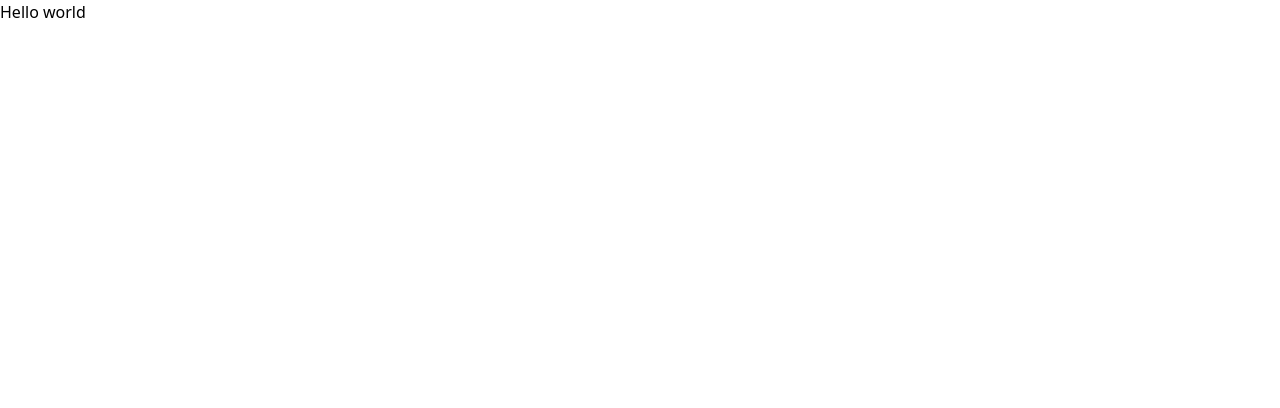
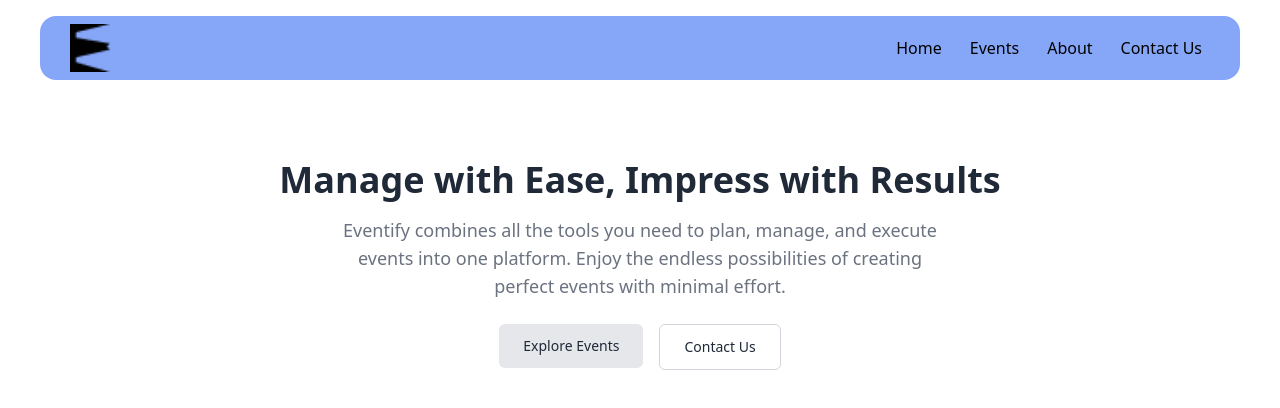
Before and after one commit to Ashakour1/Eventify, a React (Vite) app in the folder client/: page / in a window 1280 px wide. Shown: the top 408 px of the page. Built offline with nearby package versions, Linux system fonts and the light colour scheme.

Commit message:
Add react-icons and update header and hero section

```diff
--- a/client/package.json
+++ b/client/package.json
@@ -19,6 +19,7 @@
     "react": "^18.2.0",
     "react-dom": "^18.2.0",
     "react-hot-toast": "^2.4.1",
+    "react-icons": "^5.2.1",
     "react-router-dom": "^6.24.1",
     "tailwind-merge": "^2.3.0",
     "tailwindcss-animate": "^1.0.7"
--- a/client/src/App.jsx
+++ b/client/src/App.jsx
@@ -1,4 +1,6 @@
 import "./App.css";
+import Header from "./components/Header";
+import HeroSection from "./pages/Hero-section";
 import { BrowserRouter as Router, Routes, Route } from "react-router-dom";
 import RegisterPage from "./pages/RegisterPage";
 import { Toaster } from "react-hot-toast";
@@ -8,8 +10,12 @@ function App() {
     <>
       <Toaster />
       <Router>
+        <Header />
         <Routes>
-          <Route path="/" element={<h1>Hello world</h1>} />
+          <Route path="/" element={
+            <>
+              <HeroSection />
+          </>} />
           <Route path="/register" element={<RegisterPage />} />
         </Routes>
       </Router>
--- a/client/src/components/Header.jsx
+++ b/client/src/components/Header.jsx
@@ -1,9 +1,31 @@
 import React from "react";
+import logo from "../assets/logo.png";
+import { Link } from "react-router-dom";
 
 const Header = () => {
   return (
-    <header className="bg-blue-500 text-white p-4">
-      <h1 className="text-2xl font-semibold">Header</h1>
+    <header className="bg-customBlue rounded-2xl mx-10 my-4">
+      <div className="flex justify-between items-center max-w-[1140px] mx-auto h-16 mt-1">
+        <div className="logo">
+          <Link to="/">
+            <img src={logo} alt="" className="w-10" />
+          </Link>
+        </div>
+        <div className="hidden md:flex gap-3 text-center items-center">
+          <Link className="font-medium p-2" to="/">
+            Home
+          </Link>
+          <Link className="font-medium p-2" to="/events">
+            Events
+          </Link>
+          <Link className="font-medium p-2" to="/about">
+            About
+          </Link>
+          <Link className="font-medium p-2" to="/contact">
+            Contact Us
+          </Link>
+        </div>
+      </div>
     </header>
   );
 };
--- /dev/null
+++ b/client/src/pages/Hero-section.jsx
@@ -0,0 +1,33 @@
+import React from "react";
+import { Link } from "react-router-dom";
+
+const HeroSection = () => {
+  return (
+    <main>
+      <div className="max-w-[1240px] pt-16 mx-auto h-full flex flex-col items-center">
+        <div className="text-center px-4">
+          <h1 className="text-3xl md:text-4xl font-bold text-gray-800">
+            Manage with Ease, Impress with Results
+          </h1>
+          <p className="text-base md:text-lg text-gray-500 mt-4 max-w-[600px] mx-auto">
+            Eventify combines all the tools you need to plan, manage, and execute events into one platform. Enjoy the endless possibilities of creating perfect events with minimal effort.
+          </p>
+          <div className="flex justify-center gap-4 mt-6">
+            <Link to="/events">
+              <button className="py-2 px-4 md:py-3 md:px-6 bg-gray-200 text-gray-800 rounded-md text-sm font-medium hover:bg-gray-300 transition-colors">
+                Explore Events
+              </button>
+            </Link>
+            <Link to="/contact">
+              <button className="py-2 px-4 md:py-3 md:px-6 border border-gray-300 text-gray-800 rounded-md text-sm font-medium hover:bg-gray-100 transition-colors">
+                Contact Us
+              </button>
+            </Link>
+          </div>
+        </div>
+      </div>
+    </main>
+  );
+};
+
+export default HeroSection;
--- a/client/tailwind.config.js
+++ b/client/tailwind.config.js
@@ -32,7 +32,7 @@ module.exports = {
         "accordion-up": "accordion-up 0.2s ease-out",
       },
       colors: {
-        customBlue: "#3b82f6",
+        customBlue: "#86A6F8",
       },
     },
   },
```
Also changed, not shown: client/src/assets/logo.png (added), 1 other file (tests, documents, lock files or other folders).
